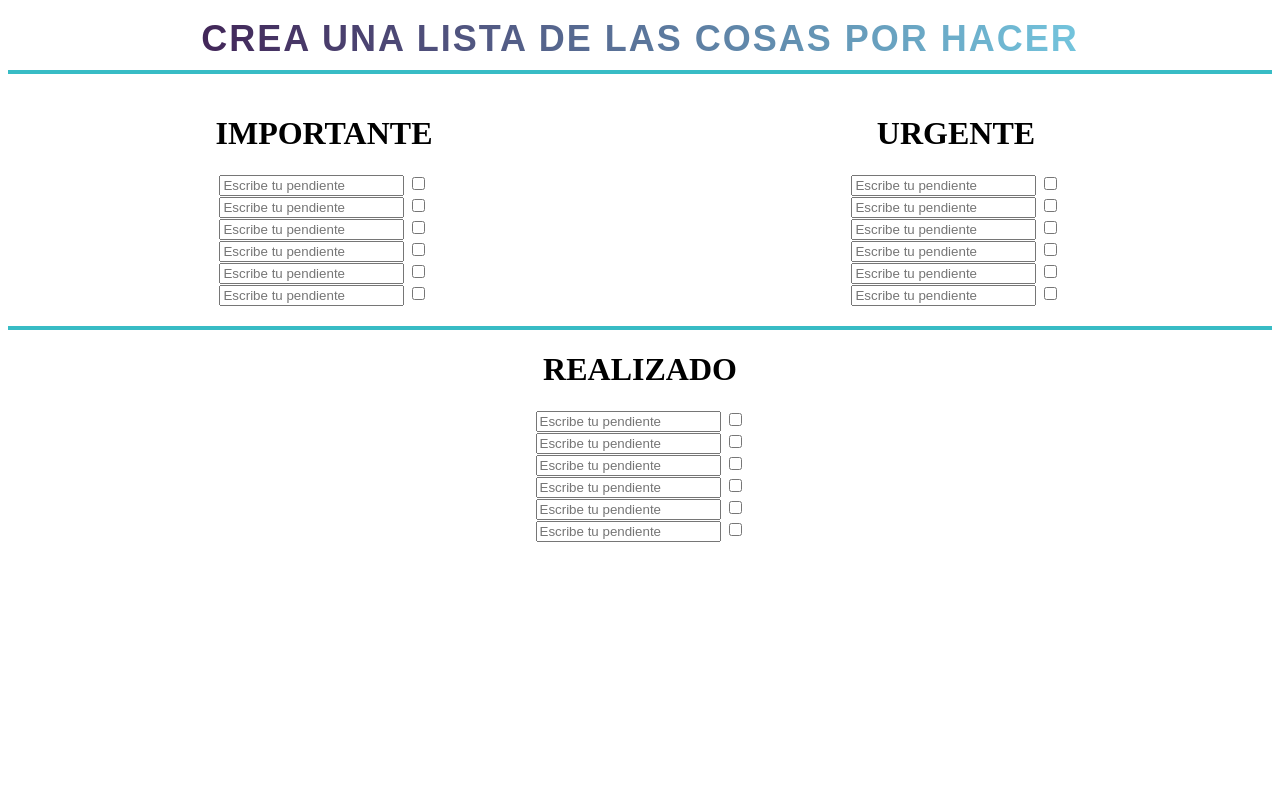
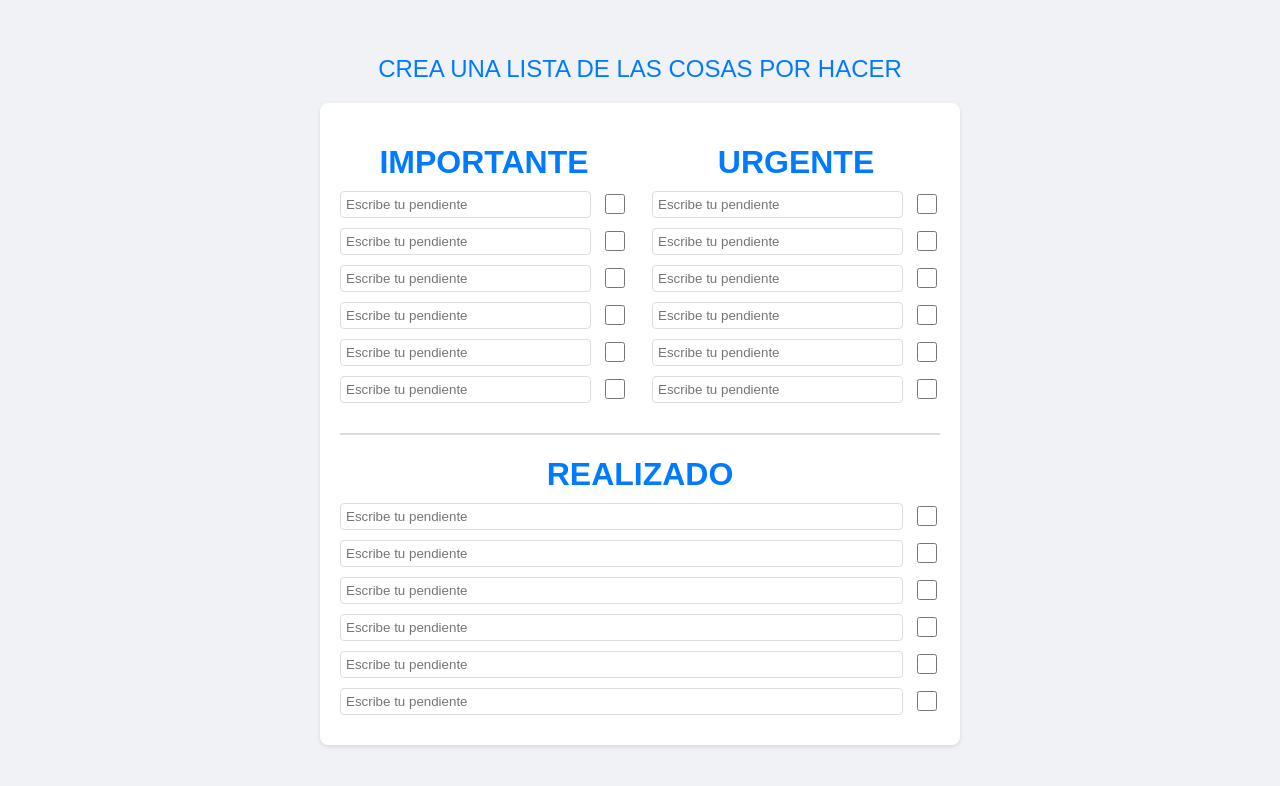
Before and after one commit to utm21040175/To-do-DevOps, a website built with webpack: page index.html in a window 1280 px wide. Built offline with nearby package versions, Linux system fonts and the light colour scheme.

Commit message:
Mejora visual pt2

```diff
--- a/styles.css
+++ b/styles.css
@@ -1,44 +1,81 @@
+/* Estilos generales */
+body {
+  font-family: 'Arial', sans-serif;
+  background-color: #f0f2f5;
+  color: #333;
+  margin: 0;
+  padding: 0;
+  display: flex;
+  justify-content: center;
+  align-items: center;
+  height: 100vh;
+  flex-direction: column;
+}
 
-.titulo{
-  font-family: 'Arial', sans-serif;
-  font-size: 36px;
-  font-weight: bold;
+header.titulo {
   text-align: center;
-  text-transform: uppercase;
-  letter-spacing: 2px;
-  background: linear-gradient(to right, rgb(55, 3, 59), rgb(126, 231, 250));
-  -webkit-background-clip: text;
-  color: transparent;
-  padding: 10px;
+  font-size: 1.5rem;
+  color: #007BFF;
   margin-bottom: 20px;
-  border-bottom: 4px solid #38bcc5;
 }
 
 .main-container {
+  background-color: #ffffff;
+  box-shadow: 0 2px 4px rgba(0, 0, 0, 0.1);
+  border-radius: 8px;
+  width: 90%;
+  max-width: 600px;
+  padding: 20px;
+}
+
+h1 {
+  text-align: center;
+  color: #007BFF;
+  margin-bottom: 10px;
+}
+
+form {
   display: flex;
-  flex-direction: column;
-  align-items: center;
+  justify-content: space-between;
+  margin-bottom: 10px;
 }
+
+form input[type="text"] {
+  flex: 1;
+  padding: 5px;
+  border: 1px solid #ddd;
+  border-radius: 4px;
+  margin-right: 10px;
+}
+
+form input[type="checkbox"] {
+  width: 20px;
+  height: 20px;
+}
+
+/* Estilos para las secciones */
 .top-container {
   display: flex;
-  width: 100%;
-  justify-content: space-around;
-}
-.container {
-  width: 45%;
-  text-align: center;
-}
-.bottom-container {
-  width: 100%;
-  margin-top: 20px;
-  text-align: center;
+  justify-content: space-between;
+  gap: 20px; /* Espacio entre las secciones */
 }
 
-.palito{
-  background: linear-gradient(to right, rgb(55, 3, 59), rgb(126, 231, 250));
-  -webkit-background-clip: text;
-  color: transparent;
-  width: 100%;
-  margin-top: auto;
-  border-bottom: 4px solid #38bcc5;
+.container {
+  width: 48%;
 }
+
+.palito {
+  border-top: 2px solid #ddd;
+  margin: 20px 0;
+}
+
+/* Estilos específicos para las secciones */
+.container.importante {
+  border-left: 5px solid #ff9800;
+  padding-left: 10px;
+}
+
+.container.urgente {
+  border-left: 5px solid #f44336;
+  padding-left: 10px;
+}
```
